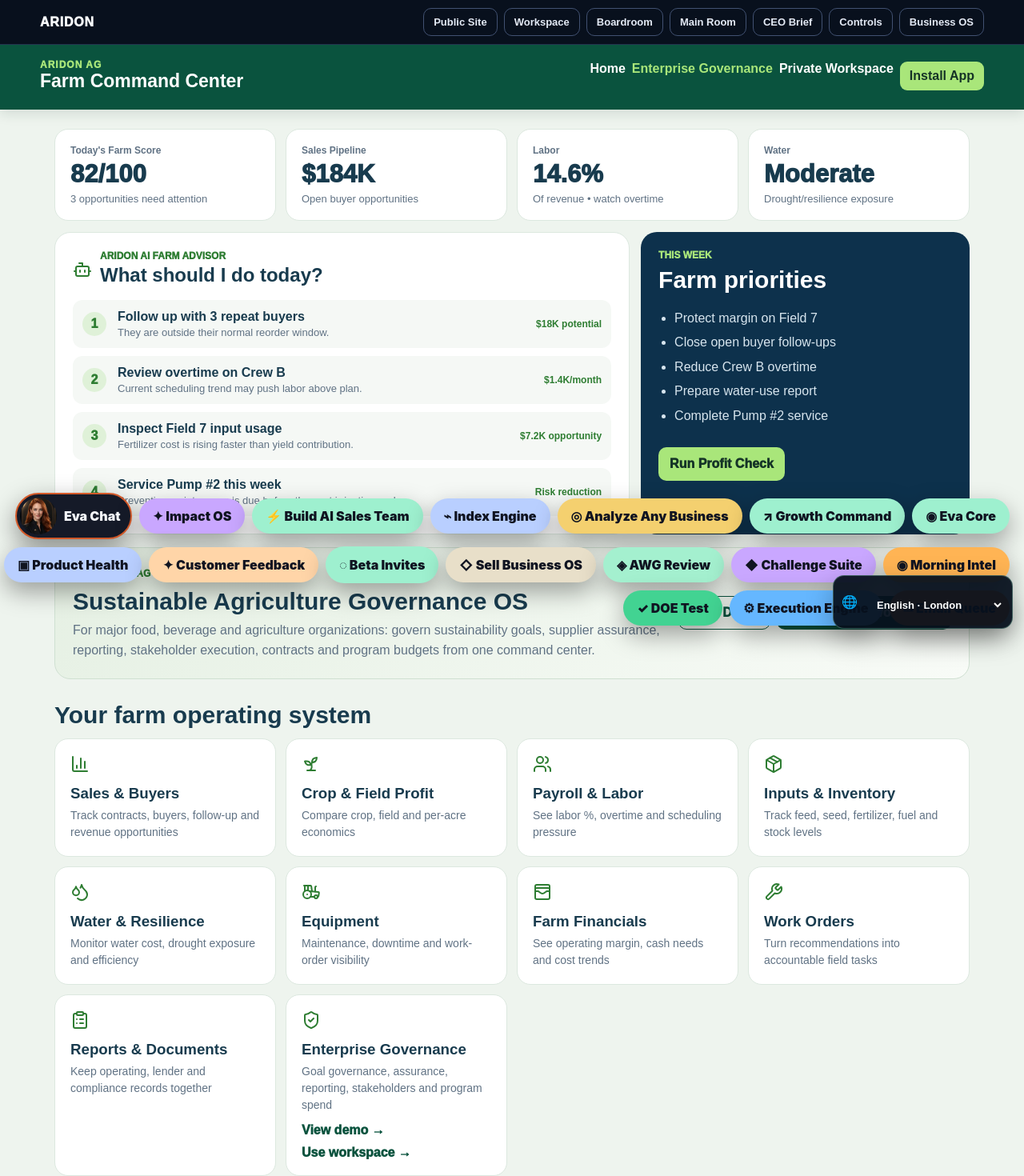
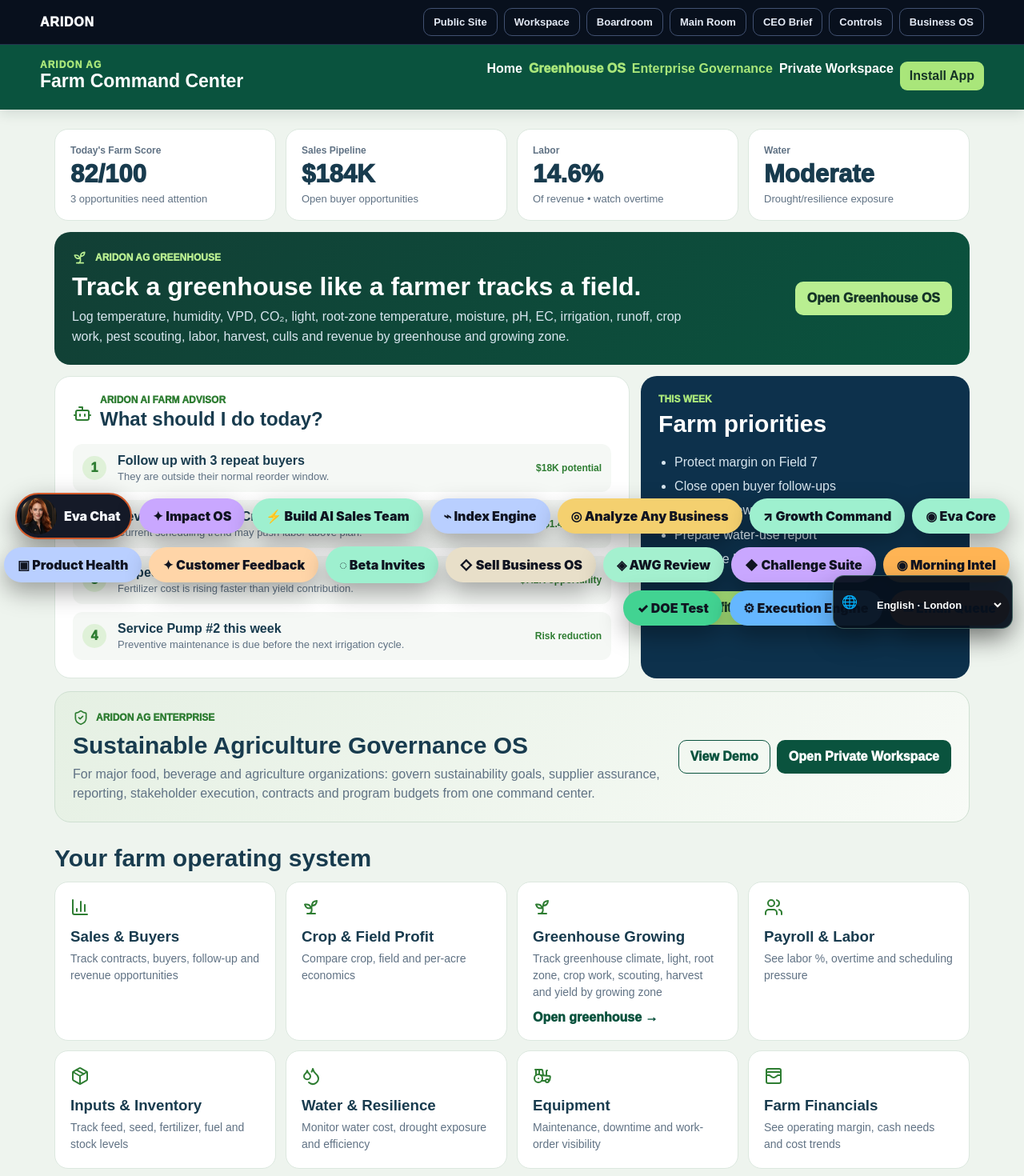
Before and after one commit to jimrusk/aridon-app, a Next.js app: page /ag/app in a window 1280 px wide. Shown: the top 1470 px of the page at 80% size. Built offline with nearby package versions, Linux system fonts and the light colour scheme.

Commit message:
Link greenhouse growing OS into Aridon Ag

```diff
--- a/app/ag/app/page.tsx
+++ b/app/ag/app/page.tsx
@@ -4,6 +4,7 @@
 const modules=[
   ['Sales & Buyers','Track contracts, buyers, follow-up and revenue opportunities',BarChart3],
   ['Crop & Field Profit','Compare crop, field and per-acre economics',Sprout],
+  ['Greenhouse Growing','Track greenhouse climate, light, root zone, crop work, scouting, harvest and yield by growing zone',Sprout],
   ['Payroll & Labor','See labor %, overtime and scheduling pressure',Users],
   ['Inputs & Inventory','Track feed, seed, fertilizer, fuel and stock levels',Package],
   ['Water & Resilience','Monitor water cost, drought exposure and efficiency',Droplets],
@@ -15,7 +16,7 @@
 ];
 
 export default function AgApp(){return <main style={{minHeight:'100vh',background:'#eef4ee',color:'#183b4e',fontFamily:'Arial,sans-serif',paddingBottom:90}}>
-<header style={{background:'#0a533e',color:'#fff',padding:'18px 18px 22px',position:'sticky',top:0,zIndex:10,boxShadow:'0 4px 16px #173b2a24'}}><div style={{maxWidth:1180,margin:'auto',display:'flex',justifyContent:'space-between',gap:12,alignItems:'center',flexWrap:'wrap'}}><div><div style={{fontSize:12,fontWeight:950,color:'#a9e67a',letterSpacing:1}}>ARIDON AG</div><strong style={{fontSize:23}}>Farm Command Center</strong></div><div style={{display:'flex',gap:8,flexWrap:'wrap'}}><Link href="/ag" style={{color:'#fff',textDecoration:'none',fontWeight:800}}>Home</Link><Link href="/ag/governance" style={{color:'#a9e67a',textDecoration:'none',fontWeight:900}}>Enterprise Governance</Link><Link href="/customer/ag-governance" style={{color:'#fff',textDecoration:'none',fontWeight:900}}>Private Workspace</Link><Link href="/ag/install" style={{background:'#a9e67a',color:'#143326',textDecoration:'none',padding:'9px 12px',borderRadius:9,fontWeight:900}}>Install App</Link></div></div></header>
+<header style={{background:'#0a533e',color:'#fff',padding:'18px 18px 22px',position:'sticky',top:0,zIndex:10,boxShadow:'0 4px 16px #173b2a24'}}><div style={{maxWidth:1180,margin:'auto',display:'flex',justifyContent:'space-between',gap:12,alignItems:'center',flexWrap:'wrap'}}><div><div style={{fontSize:12,fontWeight:950,color:'#a9e67a',letterSpacing:1}}>ARIDON AG</div><strong style={{fontSize:23}}>Farm Command Center</strong></div><div style={{display:'flex',gap:8,flexWrap:'wrap'}}><Link href="/ag" style={{color:'#fff',textDecoration:'none',fontWeight:800}}>Home</Link><Link href="/ag/greenhouse" style={{color:'#a9e67a',textDecoration:'none',fontWeight:950}}>Greenhouse OS</Link><Link href="/ag/governance" style={{color:'#a9e67a',textDecoration:'none',fontWeight:900}}>Enterprise Governance</Link><Link href="/customer/ag-governance" style={{color:'#fff',textDecoration:'none',fontWeight:900}}>Private Workspace</Link><Link href="/ag/install" style={{background:'#a9e67a',color:'#143326',textDecoration:'none',padding:'9px 12px',borderRadius:9,fontWeight:900}}>Install App</Link></div></div></header>
 <section style={{maxWidth:1180,margin:'auto',padding:'24px 18px'}}>
 <div style={{display:'grid',gridTemplateColumns:'repeat(auto-fit,minmax(220px,1fr))',gap:12}}>
 <Card title="Today's Farm Score" value="82/100" sub="3 opportunities need attention" />
@@ -23,6 +24,8 @@
 <Card title="Labor" value="14.6%" sub="Of revenue • watch overtime" />
 <Card title="Water" value="Moderate" sub="Drought/resilience exposure" />
 </div>
+
+<section style={{marginTop:14,background:'linear-gradient(135deg,#123f35,#0a533e)',color:'#fff',borderRadius:20,padding:22,display:'grid',gridTemplateColumns:'minmax(0,1fr) auto',gap:18,alignItems:'center'}}><div><div style={{display:'flex',gap:9,alignItems:'center',color:'#b9ee91',fontSize:12,fontWeight:950}}><Sprout size={20}/>ARIDON AG GREENHOUSE</div><h2 style={{margin:'8px 0 7px',fontSize:32}}>Track a greenhouse like a farmer tracks a field.</h2><p style={{margin:0,color:'#d7e5ee',lineHeight:1.55,maxWidth:780}}>Log temperature, humidity, VPD, CO₂, light, root-zone temperature, moisture, pH, EC, irrigation, runoff, crop work, pest scouting, labor, harvest, culls and revenue by greenhouse and growing zone.</p></div><Link href="/ag/greenhouse" style={{background:'#b9ee91',color:'#153427',textDecoration:'none',padding:'12px 15px',borderRadius:10,fontWeight:950,whiteSpace:'nowrap'}}>Open Greenhouse OS</Link></section>
 
 <div style={{display:'grid',gridTemplateColumns:'minmax(0,1.4fr) minmax(280px,.8fr)',gap:14,marginTop:14}}>
 <section style={{background:'#fff',borderRadius:20,padding:22,border:'1px solid #dce8df'}}><div style={{display:'flex',gap:10,alignItems:'center'}}><Bot color="#2e7d32"/><div><div style={{fontSize:12,fontWeight:950,color:'#2e7d32'}}>ARIDON AI FARM ADVISOR</div><h2 style={{margin:'3px 0'}}>What should I do today?</h2></div></div><div style={{display:'grid',gap:10,marginTop:14}}><Action n="1" title="Follow up with 3 repeat buyers" text="They are outside their normal reorder window." money="$18K potential"/><Action n="2" title="Review overtime on Crew B" text="Current scheduling trend may push labor above plan." money="$1.4K/month"/><Action n="3" title="Inspect Field 7 input usage" text="Fertilizer cost is rising faster than yield contribution." money="$7.2K opportunity"/><Action n="4" title="Service Pump #2 this week" text="Preventive maintenance is due before the next irrigation cycle." money="Risk reduction"/></div></section>
@@ -32,7 +35,7 @@
 <section style={{marginTop:16,background:'linear-gradient(135deg,#e5f0e3,#f8fbf7)',border:'1px solid #cfe0d1',borderRadius:20,padding:22,display:'grid',gridTemplateColumns:'minmax(0,1fr) auto',gap:18,alignItems:'center'}}><div><div style={{display:'flex',gap:9,alignItems:'center',color:'#2e7d32',fontSize:12,fontWeight:950}}><ShieldCheck size={20}/>ARIDON AG ENTERPRISE</div><h2 style={{margin:'8px 0 7px',fontSize:30}}>Sustainable Agriculture Governance OS</h2><p style={{margin:0,color:'#607284',lineHeight:1.55,maxWidth:760}}>For major food, beverage and agriculture organizations: govern sustainability goals, supplier assurance, reporting, stakeholder execution, contracts and program budgets from one command center.</p></div><div style={{display:'flex',gap:8,flexWrap:'wrap',justifyContent:'flex-end'}}><Link href="/ag/governance" style={{border:'1px solid #0a533e',color:'#0a533e',textDecoration:'none',padding:'11px 14px',borderRadius:10,fontWeight:950,whiteSpace:'nowrap'}}>View Demo</Link><Link href="/customer/ag-governance" style={{background:'#0a533e',color:'#fff',textDecoration:'none',padding:'12px 15px',borderRadius:10,fontWeight:950,whiteSpace:'nowrap'}}>Open Private Workspace</Link></div></section>
 
 <h2 style={{fontSize:30,margin:'28px 0 12px'}}>Your farm operating system</h2>
-<div style={{display:'grid',gridTemplateColumns:'repeat(auto-fit,minmax(230px,1fr))',gap:12}}>{modules.map(([title,text,Icon]:any)=><section key={title} style={{background:'#fff',borderRadius:17,padding:19,border:'1px solid #dce8df'}}><Icon size={24} color="#2e7d32"/><h3 style={{margin:'10px 0 6px'}}>{title}</h3><p style={{margin:0,color:'#607284',lineHeight:1.5,fontSize:14}}>{text}</p>{title==='Enterprise Governance'&&<div style={{display:'flex',gap:10,flexWrap:'wrap',marginTop:12}}><Link href="/ag/governance" style={{color:'#0a533e',fontWeight:950,textDecoration:'none'}}>View demo →</Link><Link href="/customer/ag-governance" style={{color:'#0a533e',fontWeight:950,textDecoration:'none'}}>Use workspace →</Link></div>}</section>)}</div>
+<div style={{display:'grid',gridTemplateColumns:'repeat(auto-fit,minmax(230px,1fr))',gap:12}}>{modules.map(([title,text,Icon]:any)=><section key={title} style={{background:'#fff',borderRadius:17,padding:19,border:'1px solid #dce8df'}}><Icon size={24} color="#2e7d32"/><h3 style={{margin:'10px 0 6px'}}>{title}</h3><p style={{margin:0,color:'#607284',lineHeight:1.5,fontSize:14}}>{text}</p>{title==='Greenhouse Growing'&&<Link href="/ag/greenhouse" style={{display:'inline-block',marginTop:12,color:'#0a533e',fontWeight:950,textDecoration:'none'}}>Open greenhouse →</Link>}{title==='Enterprise Governance'&&<div style={{display:'flex',gap:10,flexWrap:'wrap',marginTop:12}}><Link href="/ag/governance" style={{color:'#0a533e',fontWeight:950,textDecoration:'none'}}>View demo →</Link><Link href="/customer/ag-governance" style={{color:'#0a533e',fontWeight:950,textDecoration:'none'}}>Use workspace →</Link></div>}</section>)}</div>
 
 <section style={{marginTop:20,background:'#e3efe3',borderRadius:18,padding:20}}><strong>Built for the field:</strong> use this dashboard from a phone, tablet or desktop. Install Aridon Ag to your home screen for a dedicated app-style experience.</section>
 </section>
```
